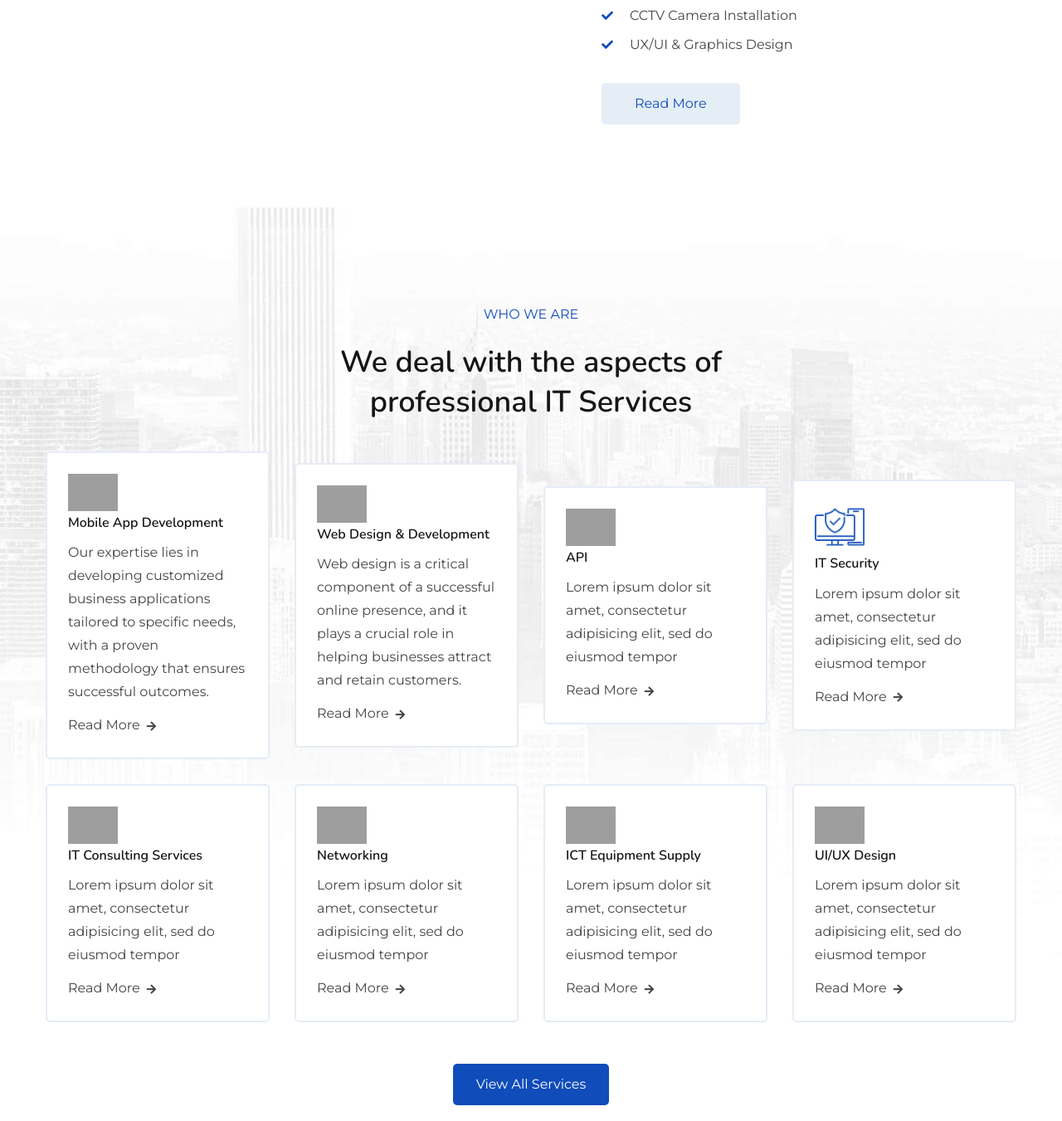
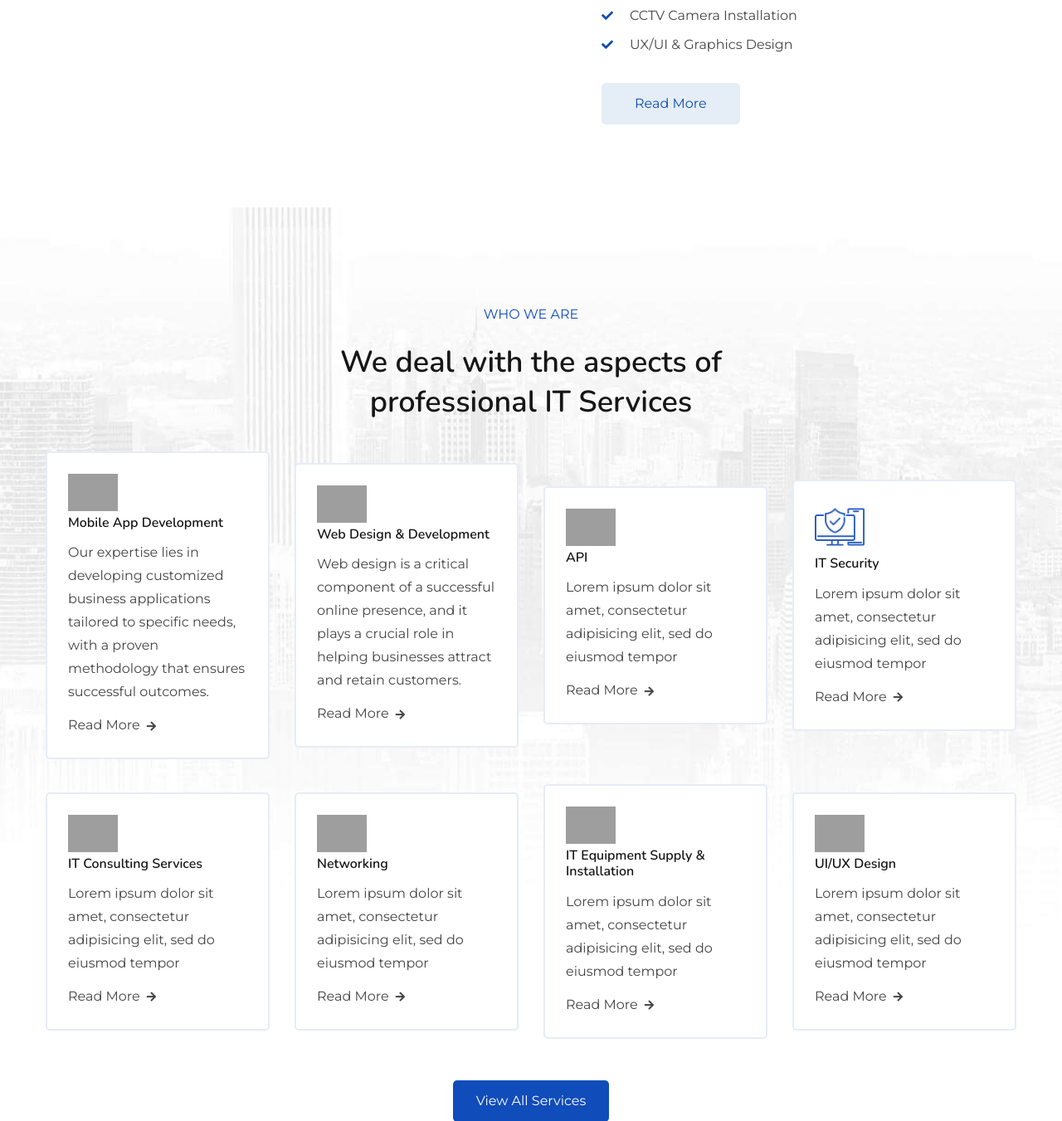
Before and after one commit to CassimClick/bitlevo, a CodeIgniter 4 app: the page made by app/Views/Pages/index.php in a window 1280 px wide. Shown: the part 1470-2821 px from the top of the page at 83% size. Run offline with PHP 8.4 and a stand-in for CodeIgniter, Linux system fonts and the light colour scheme; the template is opened without the code that fills it, so the values that code supplies are empty; some libraries are stand-ins or nearby versions; grey boxes are pictures that could not be loaded.

Commit message:
Service Update

```diff
--- a/app/Views/Components/Services.php
+++ b/app/Views/Components/Services.php
@@ -89,7 +89,7 @@
                         <img  class="service-icon" src="<?=base_url('assets/png/server.png')?>" alt="IT Equipments Sply">
                      </div>
                      <div class="feature-content">
-                         <h6>ICT Equipment Supply</h6>
+                         <h6>IT Equipment Supply & Installation</h6>
                          <p>Lorem ipsum dolor sit amet, consectetur adipisicing elit, sed do eiusmod tempor</p>
                          <a href="service-details.html" class="learn-more">Read More <i class="fas fa-arrow-right"></i></a>
                      </div>
```
